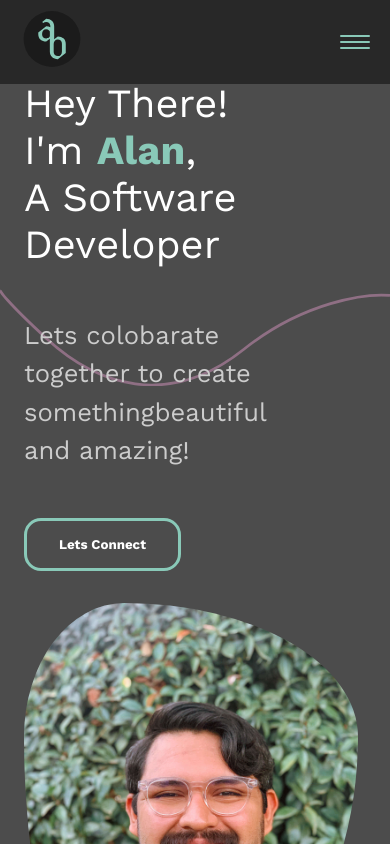
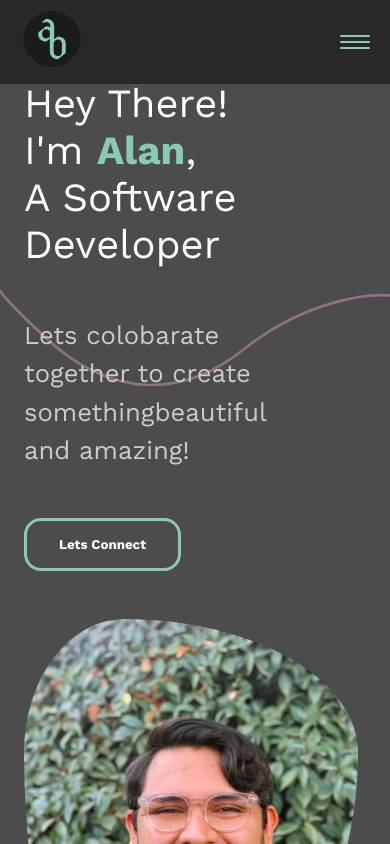
Before and after one commit to alanbedoya/portfolio2, a React (Create React App) app: page / in a window 390 px wide. Shown: the top 844 px of the page. Built offline with nearby package versions, Linux system fonts and the light colour scheme; what react-alert-template-basic would draw is missing.

Commit message:
Banner section is responsive.

```diff
--- a/src/components/bannerSection.js
+++ b/src/components/bannerSection.js
@@ -60,6 +60,10 @@ const StyledBanner = styled(StyledLayout)`
     justify-items: center;
     padding-right: 0;
     padding-left: 1.5rem;
+
+    button {
+      margin-bottom: 1rem;
+    }
   }
 
   @media (min-width: 90em) {
```
